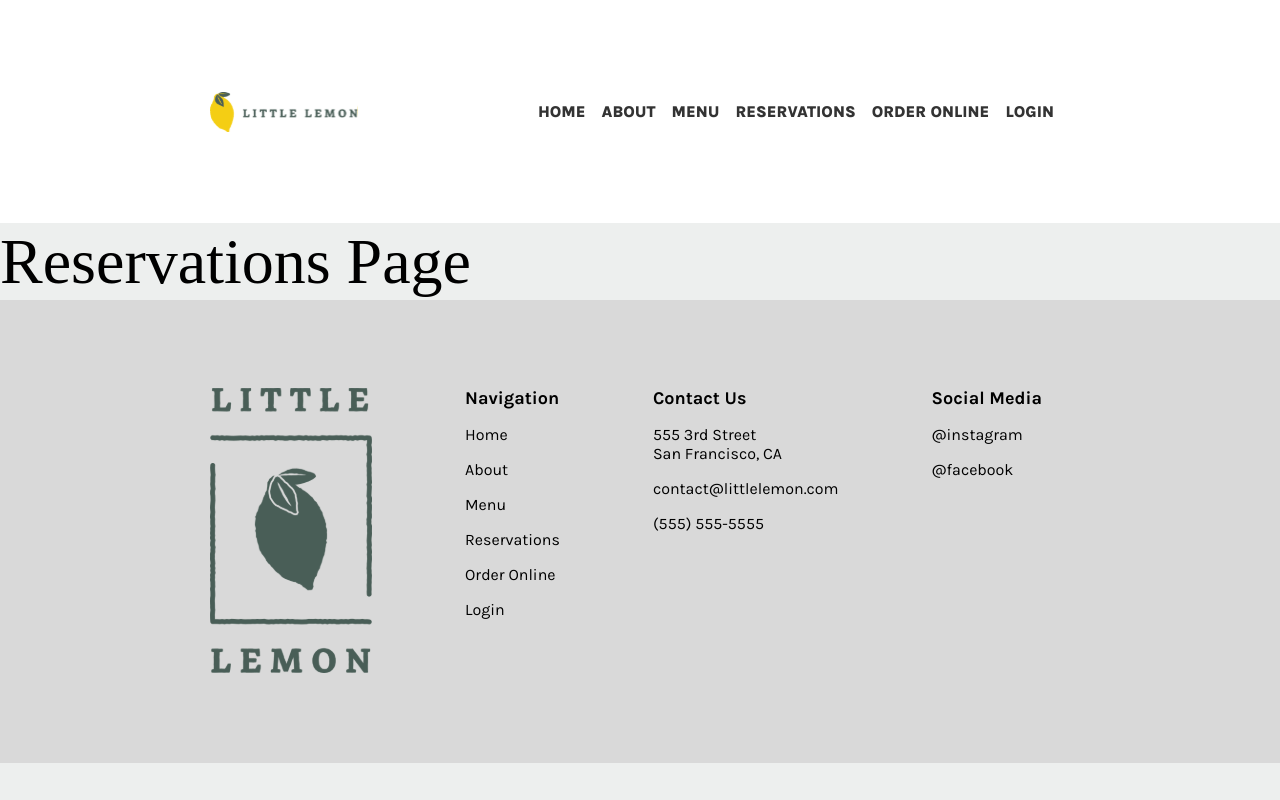
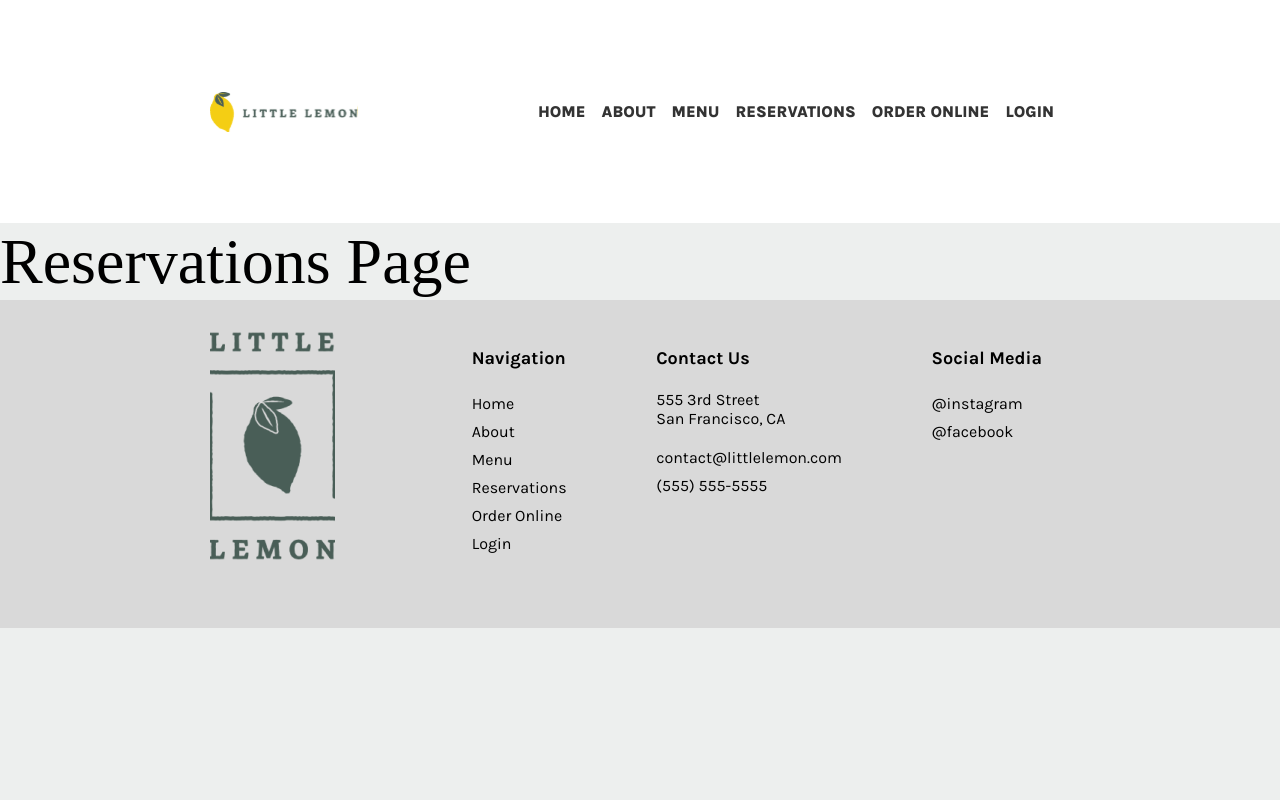
Before and after one commit to kate-mills/little-lemon-capstone, a React (Create React App) app: page /reservations in a window 1280 px wide. Built offline with nearby package versions, Linux system fonts and the light colour scheme; a web font is replaced by a local one.

Commit message:
Footer component with css.module

```diff
--- a/src/App.css
+++ b/src/App.css
@@ -90,11 +90,6 @@ h5 {
 img {
   height: auto;
 }
-li {
-  display: inline-block;
-  margin: 1em;
-  margin-inline-start: 0;
-}
 p {
   font-family: var(--ff-main);
   font-style: normal;
@@ -110,47 +105,11 @@ header {
   justify-content: space-between;
   margin: 0 auto;
 }
-footer {
-  padding-block: 7%;
-  display: flex;
-  flex-wrap: wrap;
-  align-items: stretch;
-  justify-content: space-between;
-  width: 100%;
-  padding-block-end: 10%;
+header li {
+  display: inline-block;
+  margin: 1em;
+  margin-inline-start: 0;
 }
-footer > div {
-  margin: 1.75rem 1.75rem 0 0;
-}
-footer li {
-  display: block;
-  margin-block-start: 1em;
-  margin-inline-start: 0;
-  margin-inline: 0;
-}
-address {
-  margin-block-start: 1em;
-}
-address,
-a.footer-text {
-  font-family: var(--ff-main);
-  font-style: normal;
-  font-weight: 400;
-  font-size: 16px;
-  line-height: 19px;
-  text-transform: none !important;
-  color: #000000;
-}
-footer nav:first-child li:first-child {
-  margin-top: 0;
-}
-address > * {
-  display: block;
-}
-address > a {
-  margin-top: 1em;
-}
-
 div.block-bg {
   padding-inline: 5%;
   z-index: -1;
--- a/src/App.js
+++ b/src/App.js
@@ -9,8 +9,8 @@ import { Routes, Route } from 'react-router-dom'
 function App() {
   return (
     <>
-    <BlockBg bgColor={'var(--white)'}>
-          <Header />
+      <BlockBg bgColor={'var(--white)'}>
+        <Header />
       </BlockBg>
 
       <main>
@@ -20,9 +20,7 @@ function App() {
         </Routes>
       </main>
 
-    <BlockBg bgColor={'var(--gray)'}>
-          <Footer />
-    </BlockBg>
+        <Footer />
     </>
   )
 }
--- /dev/null
+++ b/src/assets/css/footer.module.css
@@ -0,0 +1,45 @@
+#footer {
+  display: flex;
+  flex-wrap: wrap;
+  justify-content: space-between;
+  width: 100%;
+  padding-block-end: 2.25rem;
+
+  font-family: var(--ff-main);
+  font-style: normal;
+  font-weight: 400;
+  font-size: 16px;
+  text-transform: none;
+  color: #000000;
+}
+.footer_img_box {
+  width: 125px;
+  height: 292px;
+  margin-inline-end: 75px;
+}
+.footer_nav_box {
+  margin: 3rem 1.75rem 0 0;
+}
+.footer_nav_box li {
+  display: block;
+}
+.footer_nav_box h5 {
+  font-family: 'Karla';
+  font-style: normal;
+  font-weight: 700;
+  font-size: 18px;
+  line-height: 21px;
+  color: #000000;
+  padding-block-end: 21px;
+}
+.footer_nav_box a {
+  line-height: 1.75;
+}
+.footer_address > a,
+.footer_address > span {
+  display: block;
+  font-style: normal;
+}
+.footer_address  a:first-of-type {
+  margin-top: 1rem;
+}
--- a/src/components/Footer.js
+++ b/src/components/Footer.js
@@ -1,58 +1,54 @@
 import * as React from 'react'
 import { websiteLinks, socialLinks } from '../constants/links'
 
-import logo from '../assets/logo-footer.svg'
+import logo from '../assets/ImgLogoFooter.png'
+
+import BlockBg from './BlockBg'
+import styles from '../assets/css/footer.module.css'
 
 const Footer = () => {
   return (
-    <footer id="footer">
-      <div>
+    <BlockBg bgColor={'var(--gray)'}>
+      <footer id={styles.footer}>
+        <div className={styles.footer_img_box}>
           <img
             src={logo}
             alt="Little Lemon Footer Logo"
-          width="162"
-          height="279"
+            width="125"
+            height="292"
           />
         </div>
-      <div>
+        <div className={styles.footer_nav_box}>
           <h5>Navigation</h5>
           <nav>
             <ul>
               {websiteLinks.map(({ title, href }) => {
                 return (
                   <li key={title}>
-                  <a href={href} className="footer-text">
-                    {title}
-                  </a>
+                    <a href={href}>{title}</a>
                   </li>
                 )
               })}
             </ul>
           </nav>
         </div>
-      <div>
+        <div className={styles.footer_nav_box}>
           <h5>Contact Us</h5>
-        <address>
+          <address className={styles.footer_address}>
             <span>555 3rd Street</span>
             <span>San Francisco, CA</span>
-          <a className="footer-text" href="mailto:@example.com">
-            contact@littlelemon.com
-          </a>
-          <a className="footer-text" href="tel:+15555555555">
-            (555) 555-5555
-          </a>
+            <a href="mailto:@example.com">contact@littlelemon.com</a>
+            <a href="tel:+15555555555">(555) 555-5555</a>
           </address>
         </div>
-      <div>
+        <div className={styles.footer_nav_box}>
           <h5>Social Media</h5>
           <nav>
             <ul>
               {socialLinks.map(({ title, href }) => {
                 return (
                   <li key={title}>
-                  <a className="footer-text" href={href}>
-                    @{title}
-                  </a>
+                    <a href={href}>{title}</a>
                   </li>
                 )
               })}
@@ -60,6 +56,7 @@ const Footer = () => {
           </nav>
         </div>
       </footer>
+    </BlockBg>
   )
 }
 
--- a/src/constants/links.js
+++ b/src/constants/links.js
@@ -10,6 +10,6 @@ export const websiteLinks = [
 
 
 export const socialLinks = [
-  { title: 'instagram', href: 'https://www.instagram.com' },
-  { title: 'facebook', href: 'https://www.facebook.com' },
+  { title: '@instagram', href: 'https://www.instagram.com' },
+  { title: '@facebook', href: 'https://www.facebook.com' },
 ];
```
Also changed, not shown: src/assets/ImgLogoFooter.png (added). Lines whose indentation alone changed are shown as unchanged.
